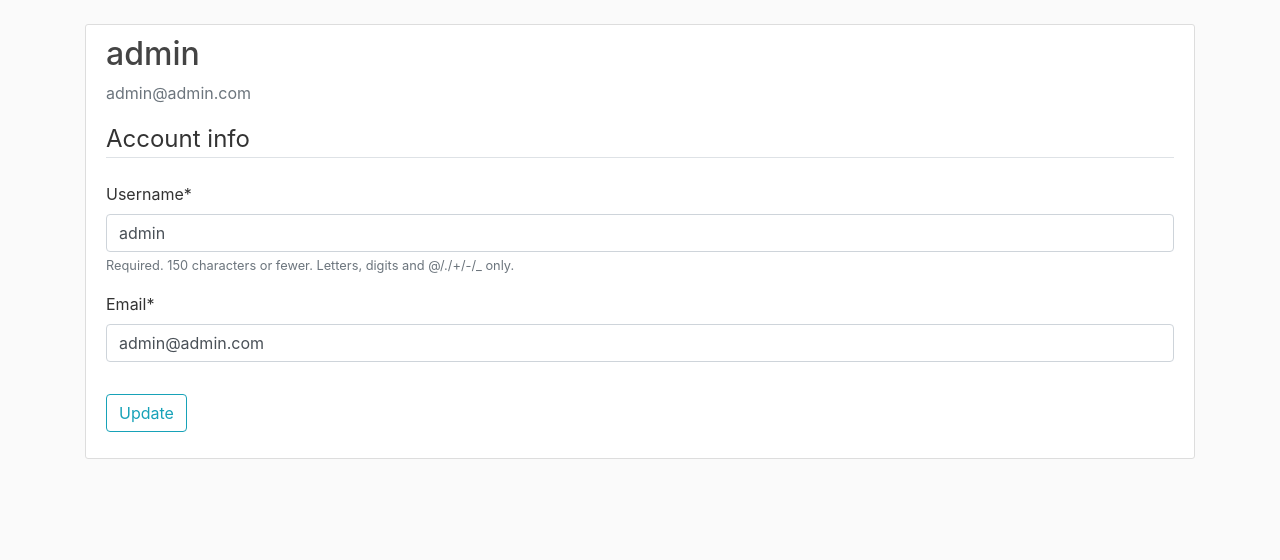
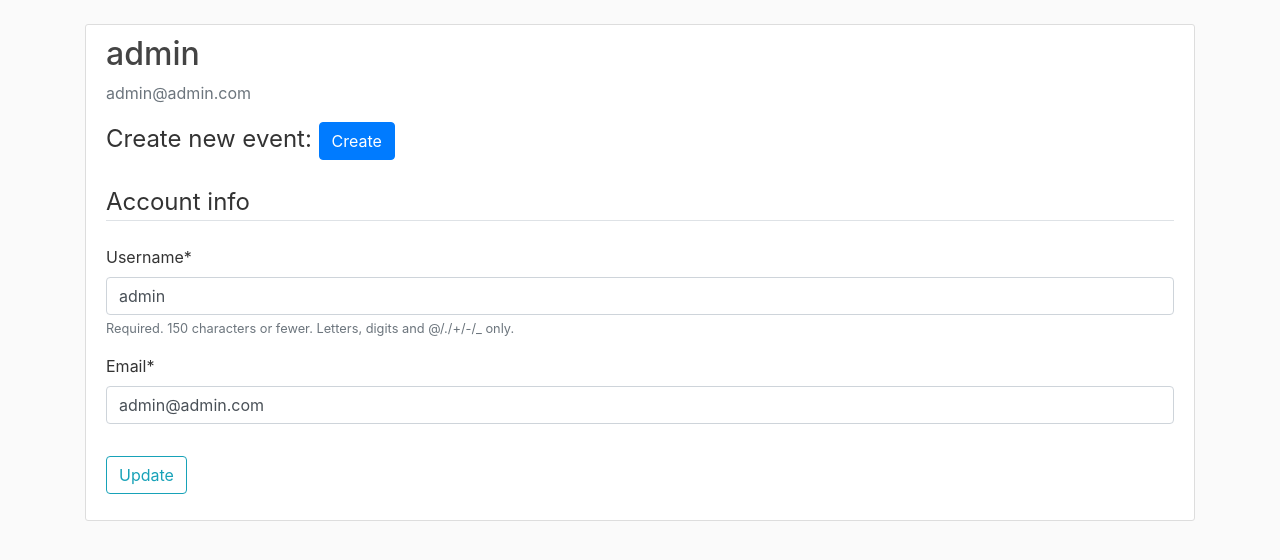
Before and after one commit to pzacha/event_calendar, a Django app: page /users/account/ in a window 1280 px wide. Shown: the part 56-616 px from the top of the page. Run offline with Django 3.2, Linux system fonts and the light colour scheme; a user stored in the database is signed in; some libraries are stand-ins or nearby versions.

Commit message:
Account template and readme update.

```diff
--- a/event_calendar/users/templates/users/account.html
+++ b/event_calendar/users/templates/users/account.html
@@ -8,6 +8,11 @@
             <p class="text-secondary">{{ user.email }}</p>
         </div>
     </div>
+
+    <legend class="mb-4">Create new event: <a class="btn btn-primary" href="{% url 'events:Create' %}"
+            role="button">Create</a></legend>
+
+
     <form method="POST">
         {% csrf_token %}
         <fieldset class="form-group">
```
Also changed, not shown: README.md, img/account.PNG (added), img/calendar.PNG, img/detail.PNG, img/events.PNG.
